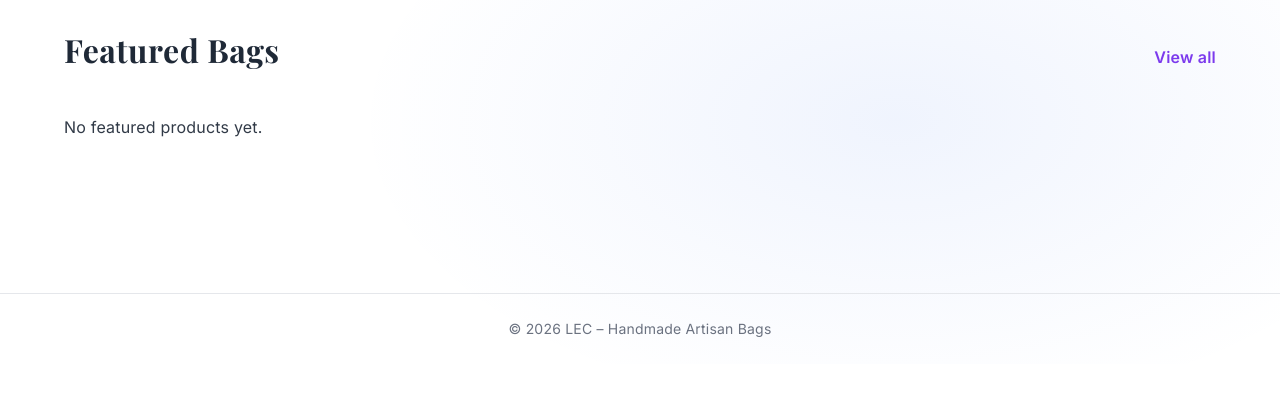
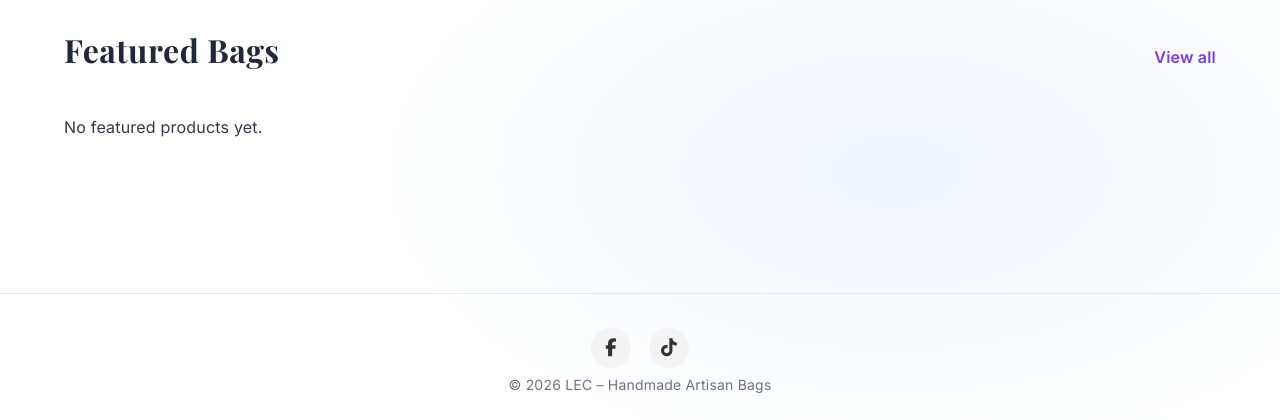
Before and after one commit to handmadelec-ctrl/lec-site, a Django app: page / in a window 1280 px wide. Shown: the part 2066-2486 px from the top of the page. Before the commit the page ends 2403 px from the top, so only its background shows below. Run offline with Django 5.2, Linux system fonts and the light colour scheme; data that the repository does not hold is empty.

Commit message:
Connect social media buttons

```diff
--- a/catalog/templates/base.html
+++ b/catalog/templates/base.html
@@ -15,6 +15,7 @@
 
     <!-- CSS principal -->
     <link rel="stylesheet" href="{% static 'css/styles.css' %}">
+    <link rel="stylesheet" href="https://cdnjs.cloudflare.com/ajax/libs/font-awesome/6.5.0/css/all.min.css">
 </head>
 
 <body>
@@ -40,6 +41,17 @@
 
     <footer class="lec-footer">
         <div class="lec-container">
+            <div class="social-links">
+
+                <a href="https://www.facebook.com/61584414261880" target="_blank" rel="noopener">
+                    <i class="fab fa-facebook-f"></i>
+                </a>
+
+                <a href="https://www.tiktok.com/@isaac.ruiz069" target="_blank" rel="noopener">
+                    <i class="fab fa-tiktok"></i>
+                </a>
+
+            </div>
             <p>© {% now "Y" %} LEC – Handmade Artisan Bags</p>
         </div>
     </footer>
--- a/static/css/styles.css
+++ b/static/css/styles.css
@@ -1832,3 +1832,57 @@ LEC FIX – CATALOG BUTTON ALIGNMENT (REAL FIX)
   }
 
 }
+
+.lec-footer .social-links {
+  display: flex;
+  justify-content: center;
+  gap: 18px;
+  margin: 10px 0 6px;
+}
+
+.lec-footer .social-links a {
+  display: inline-flex;
+  align-items: center;
+  justify-content: center;
+  width: 40px;
+  height: 40px;
+  border-radius: 999px;
+  background: #f3f3f3;
+  color: #333;
+  text-decoration: none;
+}
+
+.lec-footer .social-links a i {
+  font-size: 18px;
+}
+
+.lec-footer .social-links a:hover {
+  background: linear-gradient(90deg, #ff2c7d, #7b2cff, #2c7dff);
+  color: #fff;
+  transform: translateY(-3px) scale(1.05);
+  box-shadow: 0 10px 22px rgba(0, 0, 0, 0.18);
+}
+
+/* --- LEC Footer Social Buttons (FINAL OVERRIDE) --- */
+.lec-footer .lec-container .social-links a {
+  display: inline-flex !important;
+  align-items: center !important;
+  justify-content: center !important;
+  width: 40px !important;
+  height: 40px !important;
+  border-radius: 999px !important;
+  background: #f3f3f3 !important;
+  color: #333 !important;
+  text-decoration: none !important;
+}
+
+.lec-footer .lec-container .social-links a i {
+  font-size: 18px !important;
+}
+
+.lec-footer .lec-container .social-links a:hover {
+  background: linear-gradient(90deg, #ff2c7d, #7b2cff, #2c7dff) !important;
+  color: #fff !important;
+  transform: translateY(-3px) scale(1.05) !important;
+  box-shadow: 0 10px 22px rgba(0, 0, 0, 0.18) !important;
+}
```
